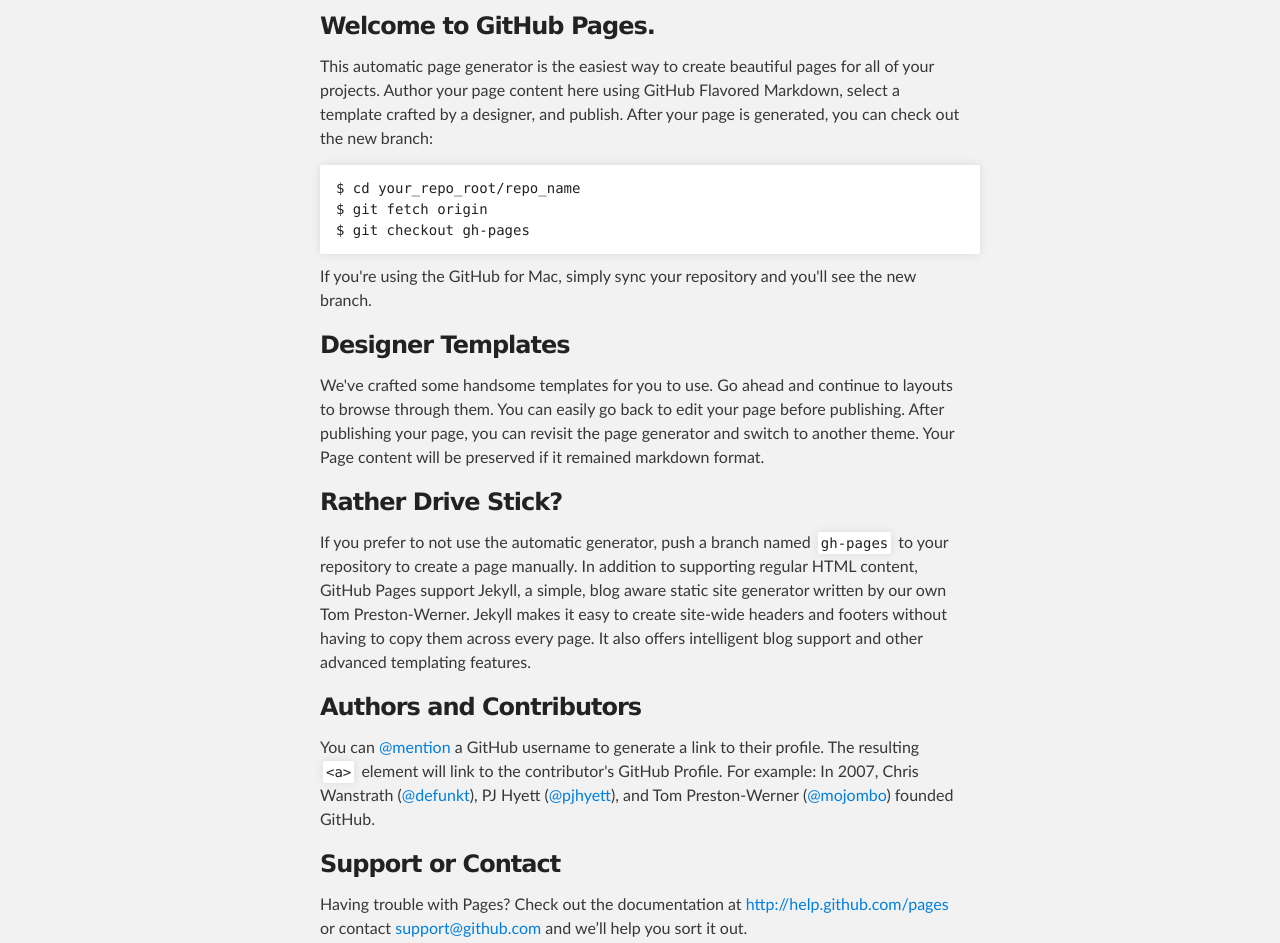
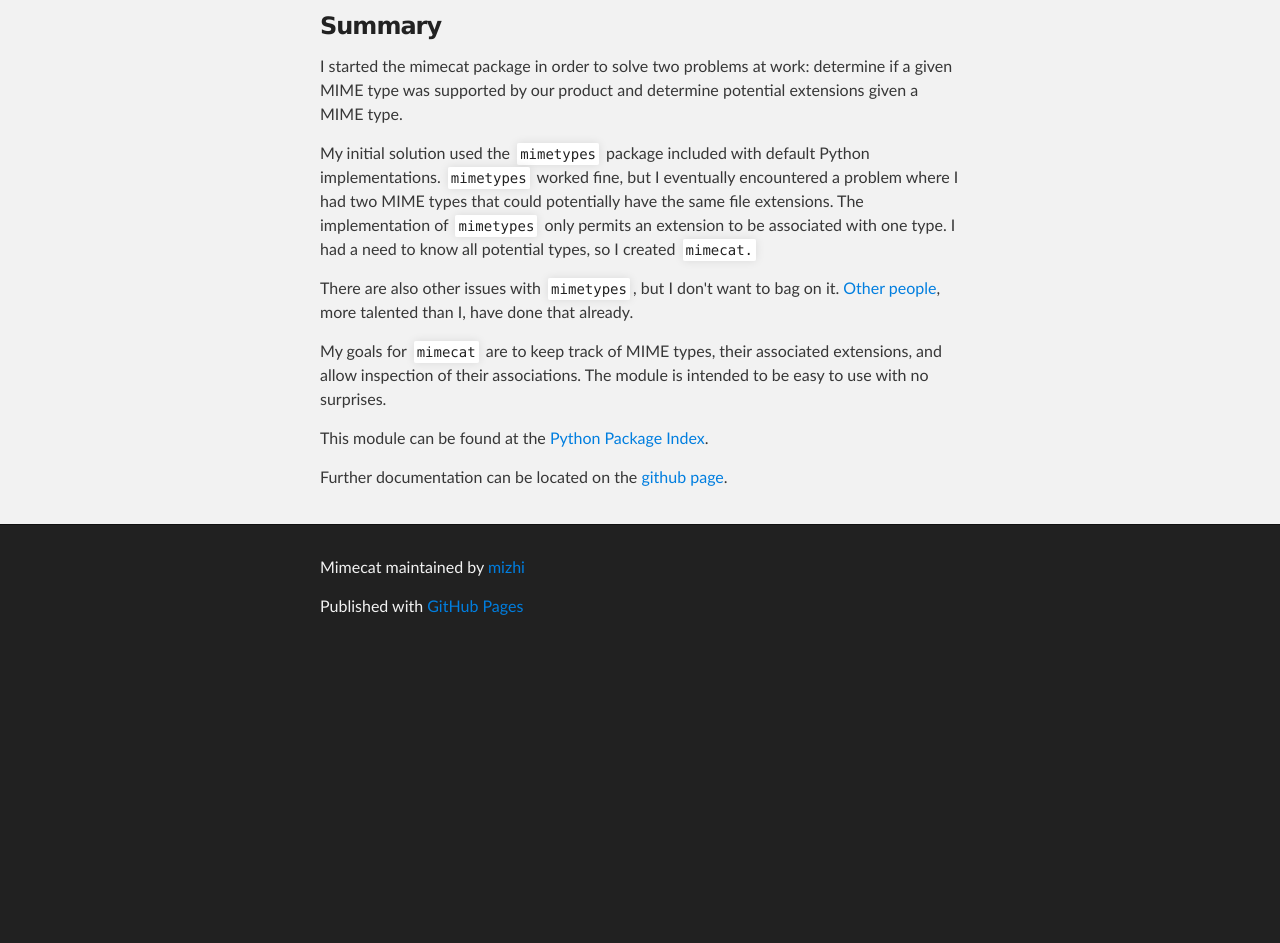
Before and after one commit to mizhi/mimecat, a plain HTML site: page index.html in a window 1280 px wide. Shown: the part 288-1231 px from the top of the page. After the commit the page ends 941 px from the top, so only its background shows below. Drawn offline with Linux system fonts and the light colour scheme.

Commit message:
Simple index.html for the Mimecat page.

```diff
--- a/index.html
+++ b/index.html
@@ -1,12 +1,12 @@
 <!DOCTYPE html>
-<html>
+<html xmlns="http://www.w3.org/1999/xhtml">
 
   <head>
     <meta charset='utf-8' />
     <meta http-equiv="X-UA-Compatible" content="chrome=1" />
     <meta name="description" content="Mimecat : A module for working with catalogues of MIME types and extensions." />
 
-    <link rel="stylesheet" type="text/css" media="screen" href="stylesheets/stylesheet.css">
+    <link rel="stylesheet" type="text/css" media="screen" href="stylesheets/stylesheet.css" />
 
     <title>Mimecat</title>
   </head>
@@ -32,36 +32,33 @@
     <div id="main_content_wrap" class="outer">
       <section id="main_content" class="inner">
         <h3>
-<a name="welcome-to-github-pages" class="anchor" href="#welcome-to-github-pages"><span class="octicon octicon-link"></span></a>Welcome to GitHub Pages.</h3>
+<a name="welcome-to-github-pages" class="anchor" href="#welcome-to-github-pages"><span class="octicon octicon-link"></span></a>Summary</h3>
 
-<p>This automatic page generator is the easiest way to create beautiful pages for all of your projects. Author your page content here using GitHub Flavored Markdown, select a template crafted by a designer, and publish. After your page is generated, you can check out the new branch:</p>
+<p>I started the mimecat package in order to solve two problems at work: determine
+if a given MIME type was supported by our product and determine potential
+extensions given a MIME type.</p>
 
-<pre><code>$ cd your_repo_root/repo_name
-$ git fetch origin
-$ git checkout gh-pages
-</code></pre>
+<p>My initial solution used the <code>mimetypes</code> package included with default Python
+implementations. <code>mimetypes</code> worked fine, but I eventually encountered a problem
+where I had two MIME types that could potentially have the same file
+extensions. The implementation of <code>mimetypes</code> only permits an extension to be
+associated with one type. I had a need to know all potential types, so I created
+<code>mimecat.</code></p>
 
-<p>If you're using the GitHub for Mac, simply sync your repository and you'll see the new branch.</p>
+<p>There are also other issues with <code>mimetypes</code>, but I don't want to bag on
+it. <a href="https://mail.python.org/pipermail/python-dev/2009-July/090928.html">Other</a>
+<a href="http://lucumr.pocoo.org/2009/3/1/the-1000-speedup-or-the-stdlib-sucks/">people</a>,
+more talented than I, have done that already.</p>
 
-<h3>
-<a name="designer-templates" class="anchor" href="#designer-templates"><span class="octicon octicon-link"></span></a>Designer Templates</h3>
+<p>My goals for <code>mimecat</code> are to keep track of MIME types, their associated
+extensions, and allow inspection of their associations. The module is intended to be
+easy to use with no surprises.</p>
 
-<p>We've crafted some handsome templates for you to use. Go ahead and continue to layouts to browse through them. You can easily go back to edit your page before publishing. After publishing your page, you can revisit the page generator and switch to another theme. Your Page content will be preserved if it remained markdown format.</p>
+<p>This module can be found at the <a
+href="https://pypi.python.org/pypi/mimecat">Python Package Index</a>.</p>
 
-<h3>
-<a name="rather-drive-stick" class="anchor" href="#rather-drive-stick"><span class="octicon octicon-link"></span></a>Rather Drive Stick?</h3>
+<p>Further documentation can be located on the <a href="https://github.com/mizhi/mimecat">github page</a>.</p>
 
-<p>If you prefer to not use the automatic generator, push a branch named <code>gh-pages</code> to your repository to create a page manually. In addition to supporting regular HTML content, GitHub Pages support Jekyll, a simple, blog aware static site generator written by our own Tom Preston-Werner. Jekyll makes it easy to create site-wide headers and footers without having to copy them across every page. It also offers intelligent blog support and other advanced templating features.</p>
-
-<h3>
-<a name="authors-and-contributors" class="anchor" href="#authors-and-contributors"><span class="octicon octicon-link"></span></a>Authors and Contributors</h3>
-
-<p>You can <a href="https://github.com/blog/821" class="user-mention">@mention</a> a GitHub username to generate a link to their profile. The resulting <code>&lt;a&gt;</code> element will link to the contributor's GitHub Profile. For example: In 2007, Chris Wanstrath (<a href="https://github.com/defunkt" class="user-mention">@defunkt</a>), PJ Hyett (<a href="https://github.com/pjhyett" class="user-mention">@pjhyett</a>), and Tom Preston-Werner (<a href="https://github.com/mojombo" class="user-mention">@mojombo</a>) founded GitHub.</p>
-
-<h3>
-<a name="support-or-contact" class="anchor" href="#support-or-contact"><span class="octicon octicon-link"></span></a>Support or Contact</h3>
-
-<p>Having trouble with Pages? Check out the documentation at <a href="http://help.github.com/pages">http://help.github.com/pages</a> or contact <a href="mailto:support@github.com">support@github.com</a> and we’ll help you sort it out.</p>
       </section>
     </div>
 
```
